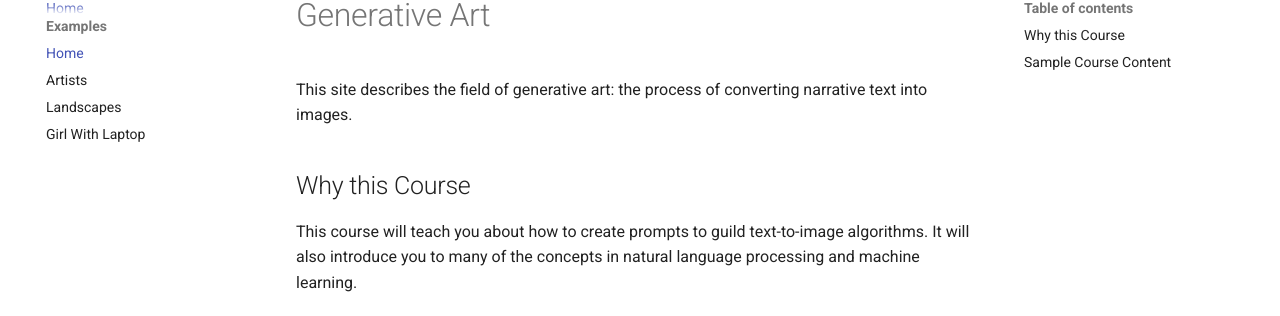
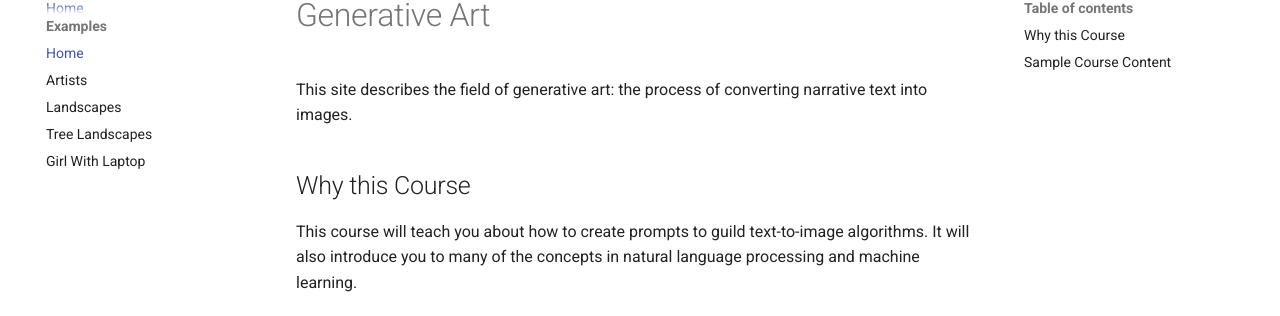
Before and after one commit to CoderDojoTC/generative-art, an MkDocs documentation site: the page built from docs/index.md, in a window 1280 px wide. Shown: the part 151-467 px from the top of the page. Built offline with MkDocs 1.6.1 and Material for MkDocs 9.7.7, drawn with Linux system fonts in a browser that asks for light colours; comment, search, counter and statistics services are not loaded.

Commit message:
updated content

```diff
--- a/mkdocs.yml
+++ b/mkdocs.yml
@@ -20,6 +20,7 @@ nav:
     - Introduction: index.md
     - Artists: examples/artists/index.md
     - Landscapes: examples/landscapes/index.md
+    - Tree Landscapes: examples/landscapes/trees.md
     - Girl With Laptop: examples/girl-with-laptop/index.md
 
   - Glossary: glossary.md
```
